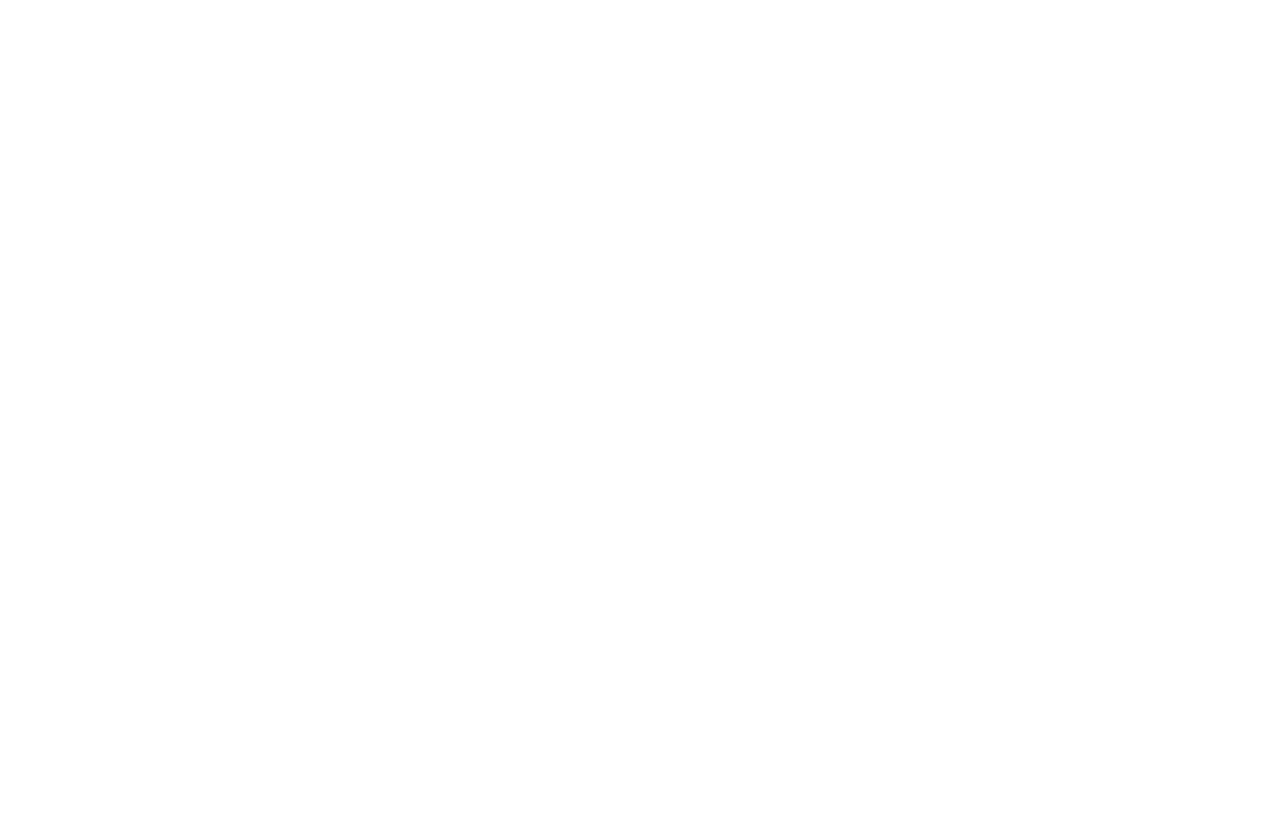
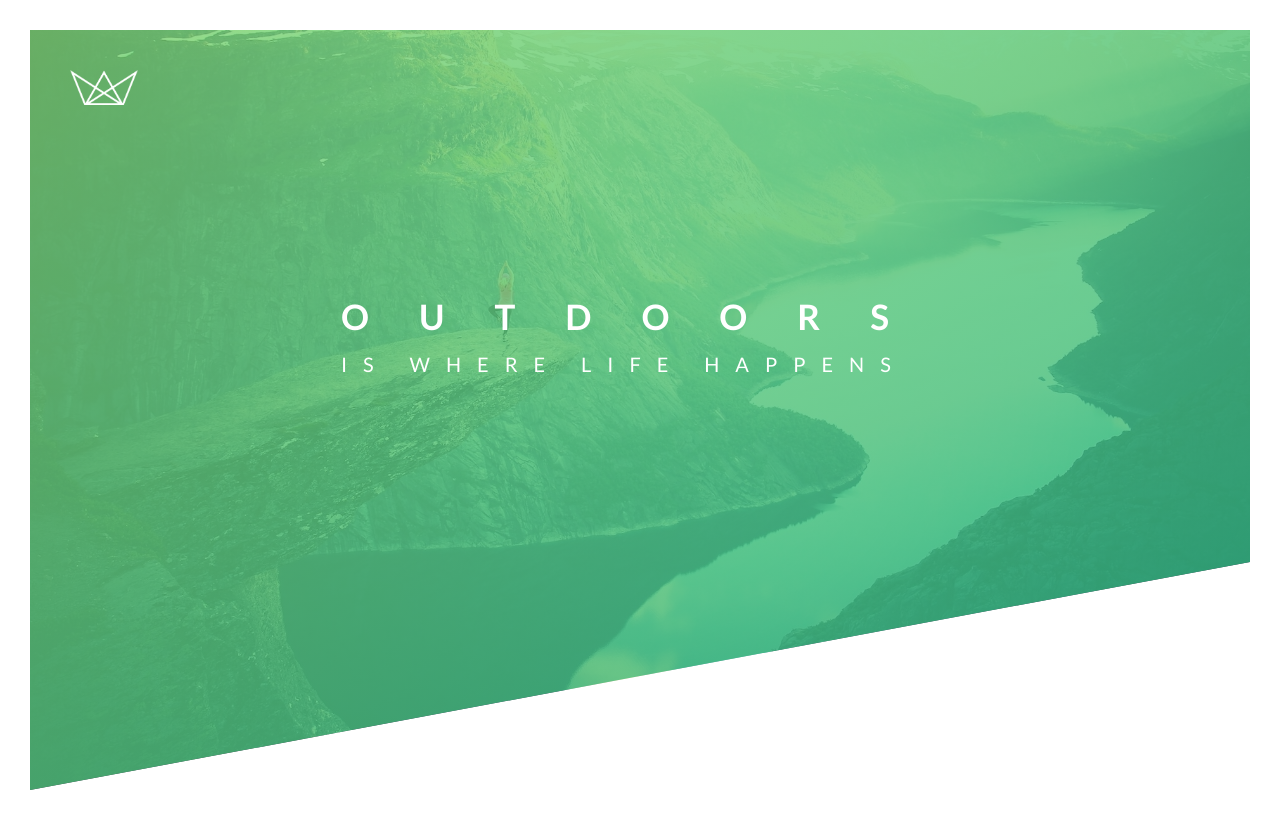
Before and after one commit to SherazHashmi1111/Natrous, a plain HTML site: page index.html in a window 1280 px wide. Drawn offline with Linux system fonts and the light colour scheme.

Commit message:
Building the Header

```diff
--- a/css/styles.css
+++ b/css/styles.css
@@ -3,3 +3,61 @@
 Light Green: #7ed56f
 Light Green: #55c57a
 Light Green: #28b485 */
+
+*{
+    margin: 0;
+    padding: 0;
+    box-sizing: border-box;
+}
+
+body{
+    padding: 30px;
+    font-family: 'Lato', sans-serif;
+    font-weight: 400;
+    font-size: 16px;
+    line-height: 1.7;
+    color: #777;
+}
+
+.header{
+    height: 95vh;
+    background-image: linear-gradient(to right bottom,#7ed56fc9 , #28b485d2),url("../img/hero.jpg");
+    background-size: cover;
+    background-position: top;
+    position: relative;
+    clip-path: polygon(0 0, 100% 0%, 100% 70%, 0% 100%);
+}
+
+.logo-box{
+    position: absolute;
+    top: 40px;
+    left: 40px;
+}
+
+.logo{
+    height: 35px;
+}
+
+.text-box{
+    position: absolute;
+    top: 40%;
+    left: 50%;
+    transform: translate(-50%, -50%);
+}
+
+.heading-primary{
+    color: #fff;
+    text-transform: uppercase;
+}
+.heading-primary-main{
+    display: block;
+    font-size: 35px;
+    font-weight: 700;
+    letter-spacing: 50px;
+}
+.heading-primary-sub{
+    display: block;
+    font-size: 20px;
+    font-weight: 400;
+    letter-spacing: 16px;
+}
--- a/index.html
+++ b/index.html
@@ -1,14 +1,32 @@
 <!DOCTYPE html>
 <html lang="en">
-<head>
-    <meta charset="UTF-8">
-    <meta name="viewport" content="width=device-width, initial-scale=1.0">
+  <head>
+    <meta charset="UTF-8" />
+    <meta name="viewport" content="width=device-width, initial-scale=1.0" />
 
-    <link rel="stylesheet" href="/css/styles.css"/>
-    <link rel="shortcut icon" type="image/png" href="/img/favicon.png"/>
+    <link rel="preconnect" href="https://fonts.googleapis.com" />
+    <link rel="preconnect" href="https://fonts.gstatic.com" crossorigin />
+    <link
+      href="https://fonts.googleapis.com/css2?family=Lato:ital,wght@0,100;0,300;0,400;0,700;0,900;1,100;1,300;1,400;1,700;1,900&display=swap"
+      rel="stylesheet"
+    />
+
+    <link rel="stylesheet" href="/css/styles.css" />
+    <link rel="shortcut icon" type="image/png" href="/img/favicon.png" />
     <title>Natrous</title>
-</head>
-<body>
+  </head>
+  <body>
+    <header class="header">
+      <div class="logo-box">
+        <img src="/img/logo-white.png" alt="logo" srcset="" class="logo" />
+      </div>
 
-</body>
+      <div class="text-box">
+        <h1 class="heading-primary">
+          <span class="heading-primary-main">Outdoors</span>
+          <span class="heading-primary-sub">Is where life happens</span>
+        </h1>
+      </div>
+    </header>
+  </body>
 </html>
```
